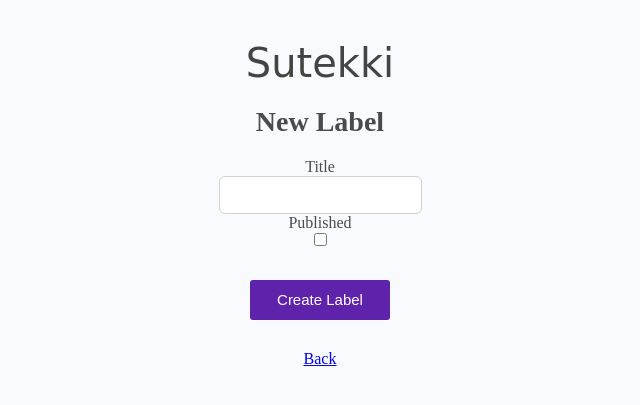
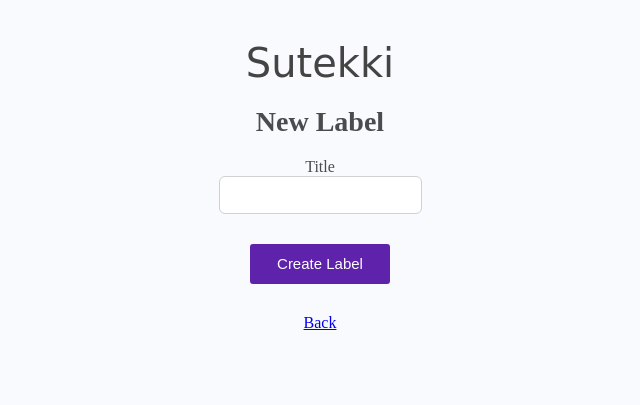
Before and after one commit to balloonbros/sutekki, a Rails app: page /labels/new in a window 1280 px wide. Shown: the top 405 px of the page, without its empty margins (320-960 px from the left). Run offline with Rails 7, Linux system fonts and the light colour scheme; some libraries are stand-ins or nearby versions; some web fonts are replaced.

Commit message:
ラベル新規作成時のPublishedが不要なのでカット

```diff
--- a/app/views/labels/_form.html.erb
+++ b/app/views/labels/_form.html.erb
@@ -15,10 +15,6 @@
     <%= f.label :title %><br>
     <%= f.text_field :title %>
   </div>
-  <div class="field">
-    <%= f.label :published %><br>
-    <%= f.check_box :published %>
-  </div>
   <div class="actions">
     <%= f.submit %>
   </div>
```
